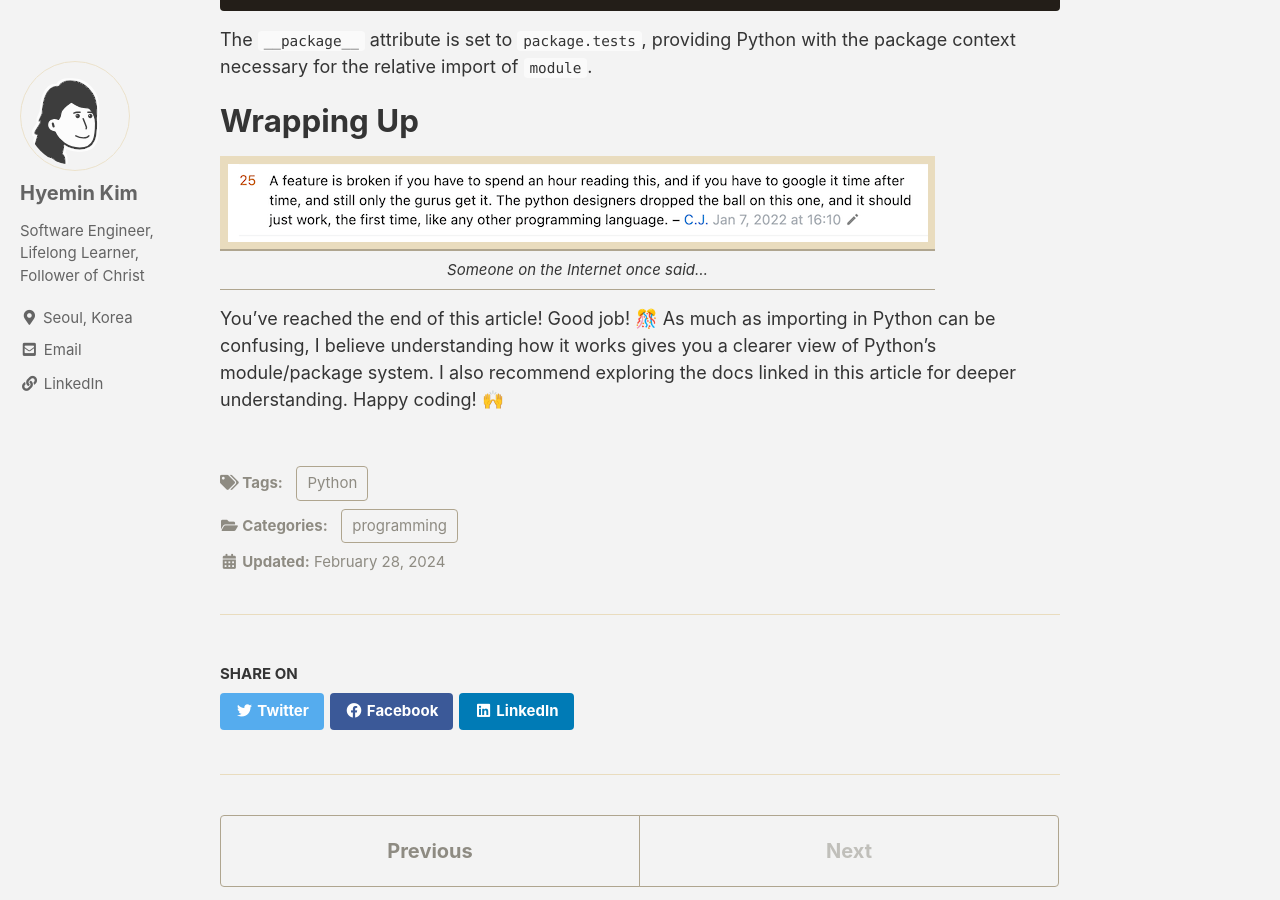
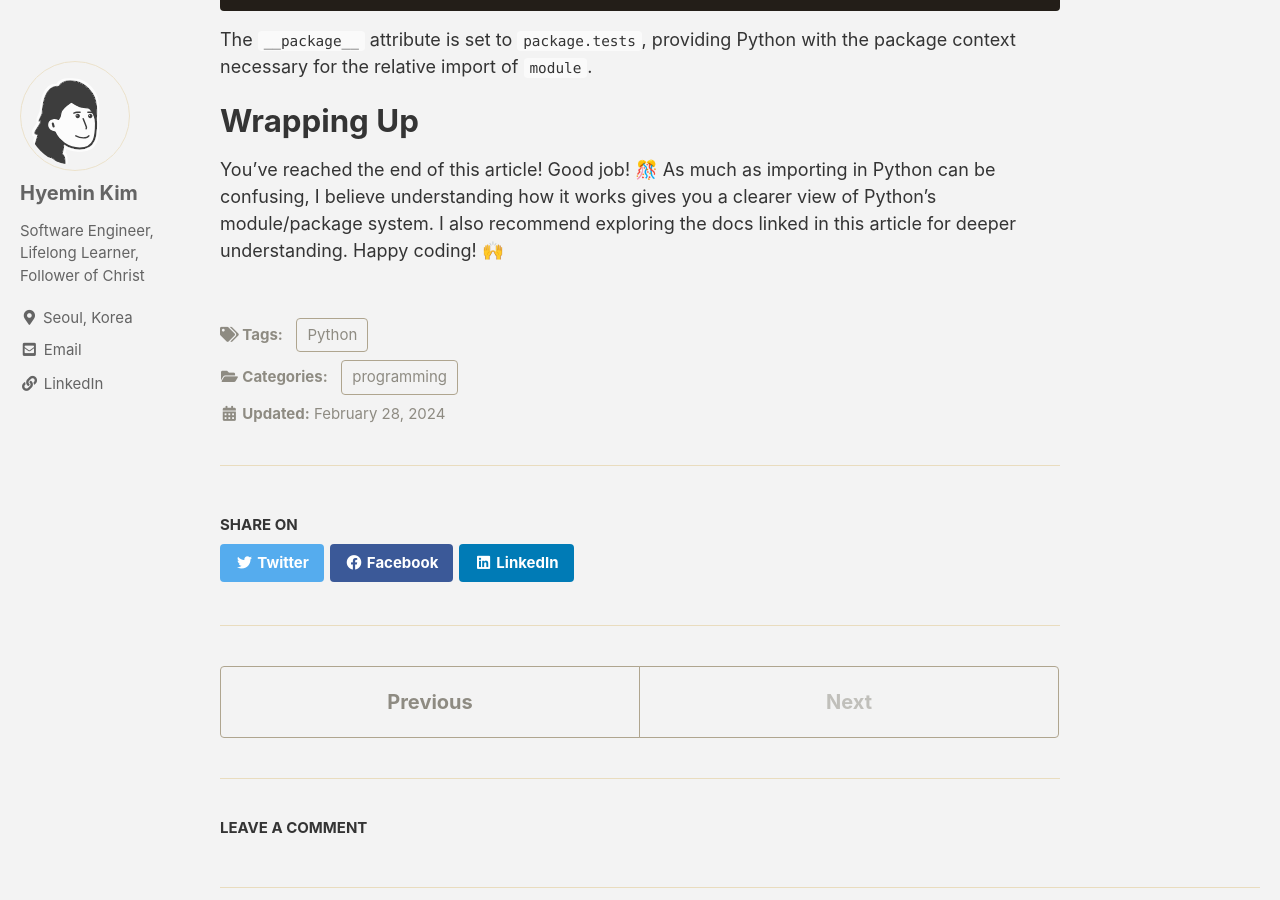
Before and after one commit to hkim-dev/hkim-dev.github.io, a Jekyll site: the page built from _posts/2024-02-27-Understanding Python's 'ImportError: Attempted Relative Import With No Known Parent Package' Error.md, in a window 1280 px wide and 900 px high, scrolled down 5127 px. Built offline with Jekyll 4.4.1, drawn with Linux system fonts in a browser that asks for light colours; cached includes are drawn as plain includes; emoji names are drawn with the system emoji font; comment, search, counter and statistics services are not loaded.

Commit message:
final fix :D

```diff
--- a/_posts/2024-02-27-Understanding Python's 'ImportError: Attempted Relative Import With No Known Parent Package' Error.md
+++ b/_posts/2024-02-27-Understanding Python's 'ImportError: Attempted Relative Import With No Known Parent Package' Error.md
@@ -161,8 +161,4 @@ The `__package__` attribute is set to `package.tests`, providing Python with the
 
 # Wrapping Up
 
-| ![comment](/assets/images/relative-import-comment.png) |
-|:--:|
-| *Someone on the Internet once said...* |
-
 You've reached the end of this article! Good job! :confetti_ball: As much as importing in Python can be confusing, I believe understanding how it works gives you a clearer view of Python's module/package system. I also recommend exploring the docs linked in this article for deeper understanding. Happy coding! :raised_hands:
```
Also changed, not shown: assets/images/relative-import-comment.png (deleted).
